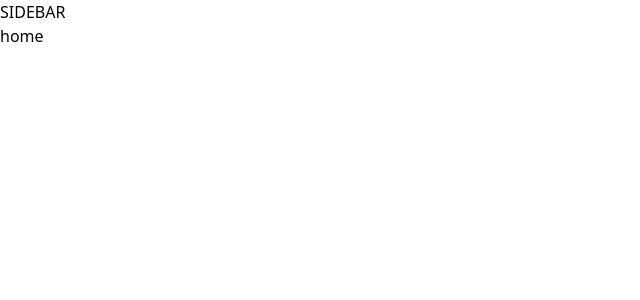
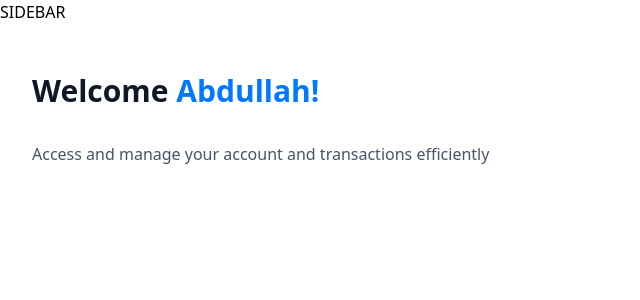
Before and after one commit to Abdul-luh/Horizon-banking-app, a Next.js app: page / in a window 1280 px wide. Shown: the top 300 px of the page, without its empty margins (0-640 px from the left). Built offline with nearby package versions, Linux system fonts and the light colour scheme.

Commit message:
add HeaderBox

```diff
--- a/app/(root)/layout.tsx
+++ b/app/(root)/layout.tsx
@@ -4,8 +4,8 @@
   children: React.ReactNode;
 }>) {
   return (
-    <main>
-        SIDEBAR
+    <main className="">
+        <p className="">SIDEBAR</p>
         {children}
     </main>)
 }
--- a/app/(root)/page.tsx
+++ b/app/(root)/page.tsx
@@ -1,7 +1,18 @@
+import HeaderBox from '@/components/HeaderBox'
 import React from 'react'
 
 export default function page() {
+  const LoggedIn = {firstName: "Abdullah" }
   return (
-    <div>home</div>
+    <section className='home'>
+      <div className="home-content">
+        <HeaderBox
+        type="greeting"
+        title="Welcome"
+        user={LoggedIn.firstName || "Guest"}
+        subtext="Access and manage your account and transactions efficiently"
+        />
+      </div>
+    </section>
   )
 }
--- /dev/null
+++ b/components/HeaderBox.tsx
@@ -0,0 +1,13 @@
+import React from 'react'
+
+export default function HeaderBox({type = "title", title, subtext, user}: HeaderBoxProps) {
+  return (
+    <header className="home-header">
+          <h1 className='header-box-title'>
+            {title}
+            {type === "greeting" && <span className='text-bankGradient'> {user}!</span>}
+          </h1>
+         <p className='header-box-subtext'>{subtext}</p>
+    </header>
+  )
+}
```
